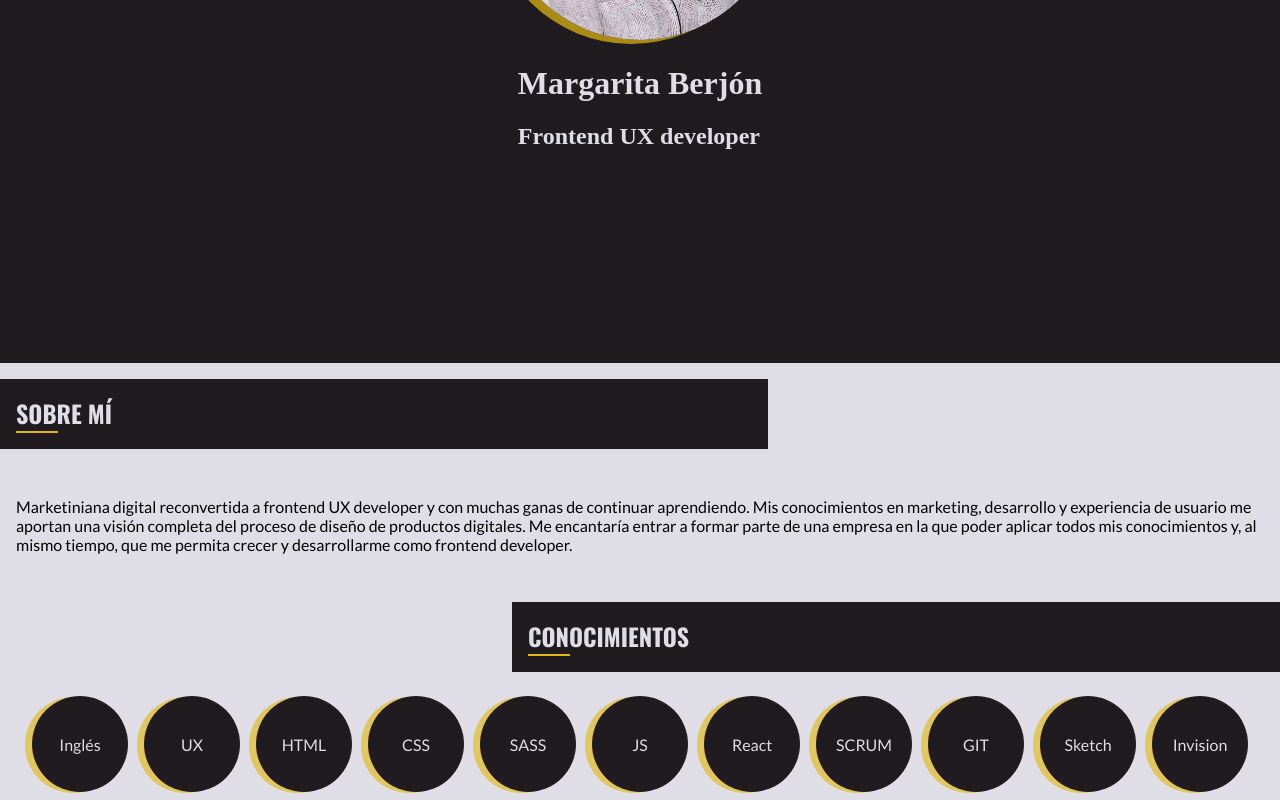
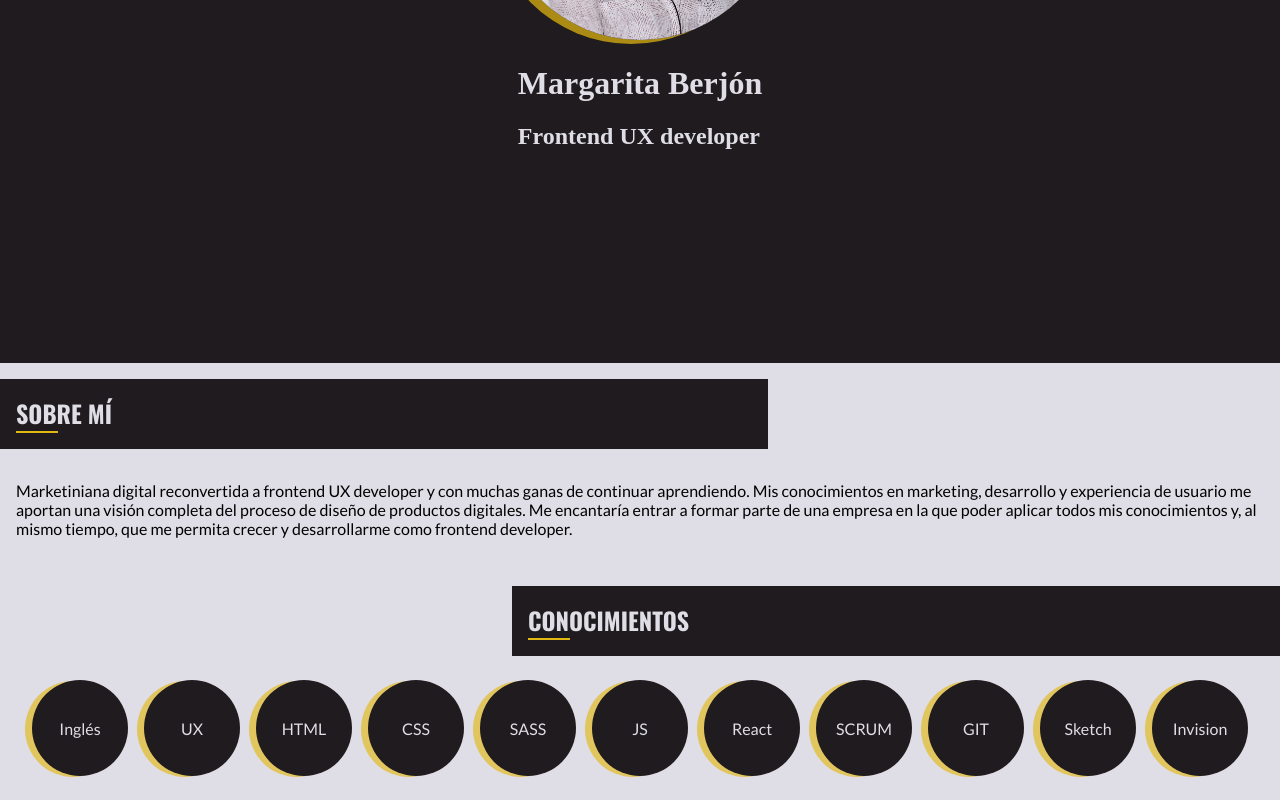
Before and after one commit to MargaritaBerjon/frontend-ux-developer, a React (Create React App) app: page / in a window 1280 px wide. Shown: the part 437-1237 px from the top of the page. Built offline with nearby package versions, Linux system fonts and the light colour scheme; a web font is replaced by a local one.

Commit message:
fix margin error

```diff
--- a/src/Components/Knowledge/Knowlege.scss
+++ b/src/Components/Knowledge/Knowlege.scss
@@ -4,6 +4,7 @@
   display: flex;
   flex-wrap: wrap;
   justify-content: center;
+  margin-top: 16px;
 }
 
 .knowledge-circle {
--- a/src/Components/Title/Title.scss
+++ b/src/Components/Title/Title.scss
@@ -10,6 +10,7 @@
     font-size: 24px;
     padding: 16px;
     text-transform: uppercase;
+    margin: 16px 0 0 0;
   }
 
   & hr {
```
